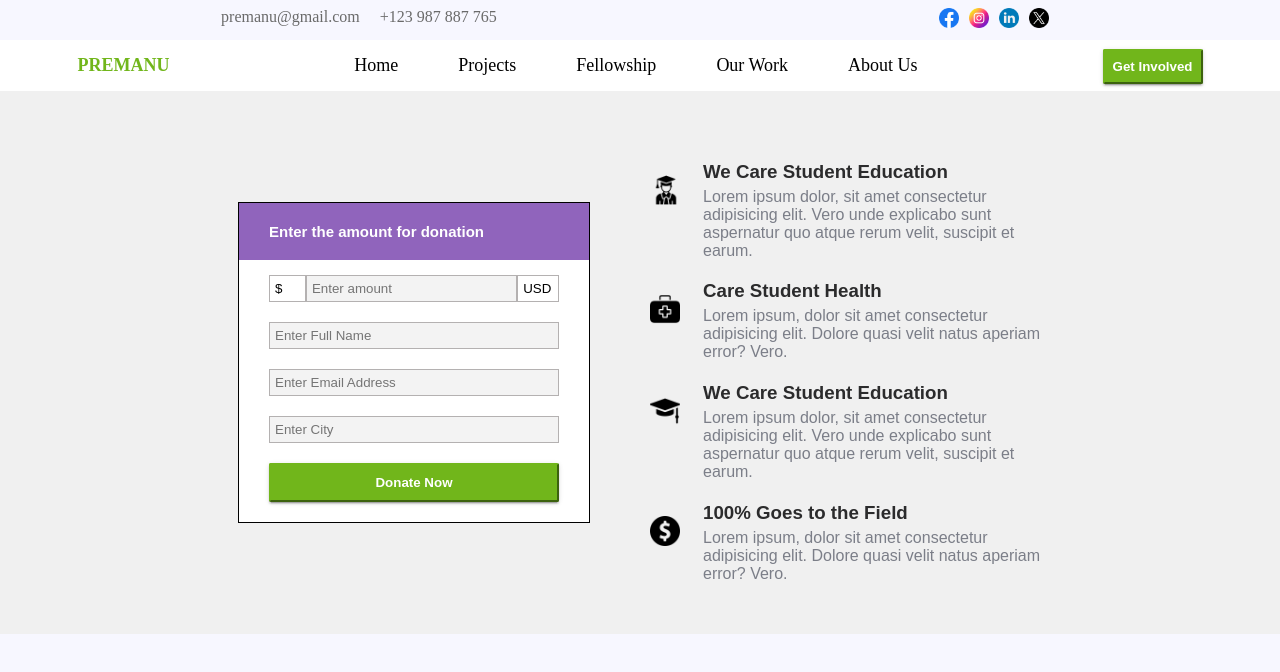
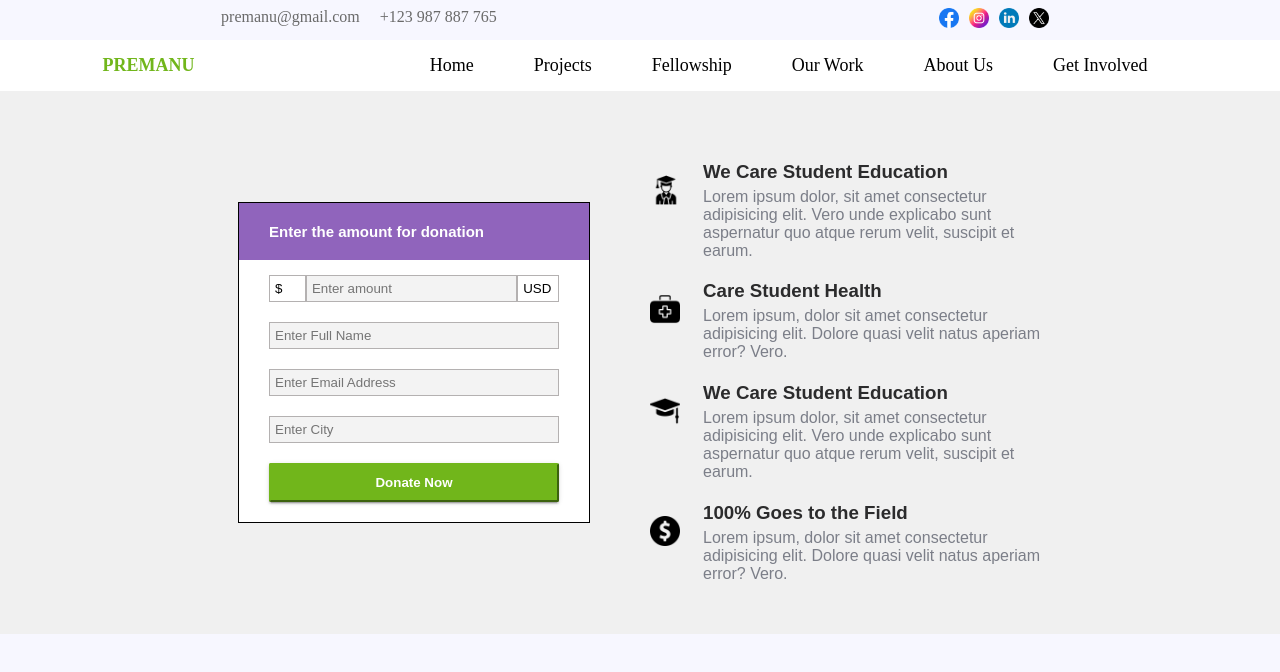
Before and after one commit to srquev/PREMANU-FOUNDATION, an Angular app: page /getinvolved in a window 1280 px wide. Shown: the top 672 px of the page. Built offline with nearby package versions, Linux system fonts and the light colour scheme.

Commit message:
instead of get involved button, added get involved in navigation list..

```diff
--- a/src/app/app.component.html
+++ b/src/app/app.component.html
@@ -24,9 +24,11 @@
       <div class="menu" [routerLink]="['/fellowship']">Fellowship</div>
       <div class="menu" [routerLink]="['/ourwork']">Our Work</div>
       <div class="menu" [routerLink]="['/aboutus']">About Us</div>
+      <div class="menu" [routerLink]="['/getinvolved']">Get Involved</div>
+
     </div>
 
-    <div class="donate-btn" [routerLink]="['/getinvolved']"><button class="d-btn">Get Involved</button></div>
+    <!-- <div class="donate-btn" [routerLink]="['/getinvolved']"><button class="d-btn">Get Involved</button></div> -->
   </div>
 </div>
 
--- a/src/app/components/get-involved/get-involved.component.html
+++ b/src/app/components/get-involved/get-involved.component.html
@@ -12,7 +12,7 @@
       <input type="text" placeholder="Enter Full Name" />
       <input type="text" placeholder="Enter Email Address" />
       <input type="text" placeholder="Enter City" />
-      <button (click)="showMessage()">Donate Now</button>
+      <button> Donate Now </button>
     </form>
   </div>
 
--- a/src/app/components/get-involved/get-involved.component.ts
+++ b/src/app/components/get-involved/get-involved.component.ts
@@ -5,13 +5,4 @@ import { Component, Input } from '@angular/core';
   templateUrl: './get-involved.component.html',
   styleUrls: ['./get-involved.component.scss']
 })
-export class GetInvolvedComponent {
-
-  public data="Your code is working properly";
-  showMessage(){
-
-    console.log("wasim chacha");
-    window.alert(this.data);
-  }
-
-}
+export class GetInvolvedComponent {}
```
